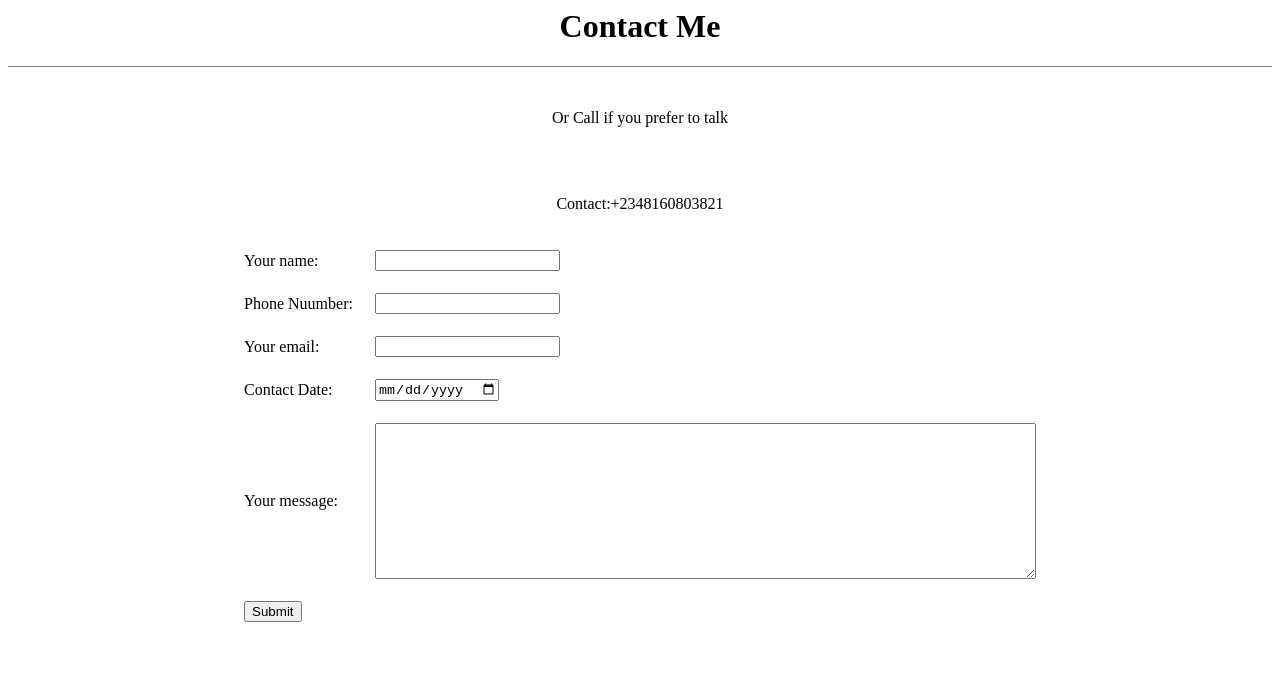
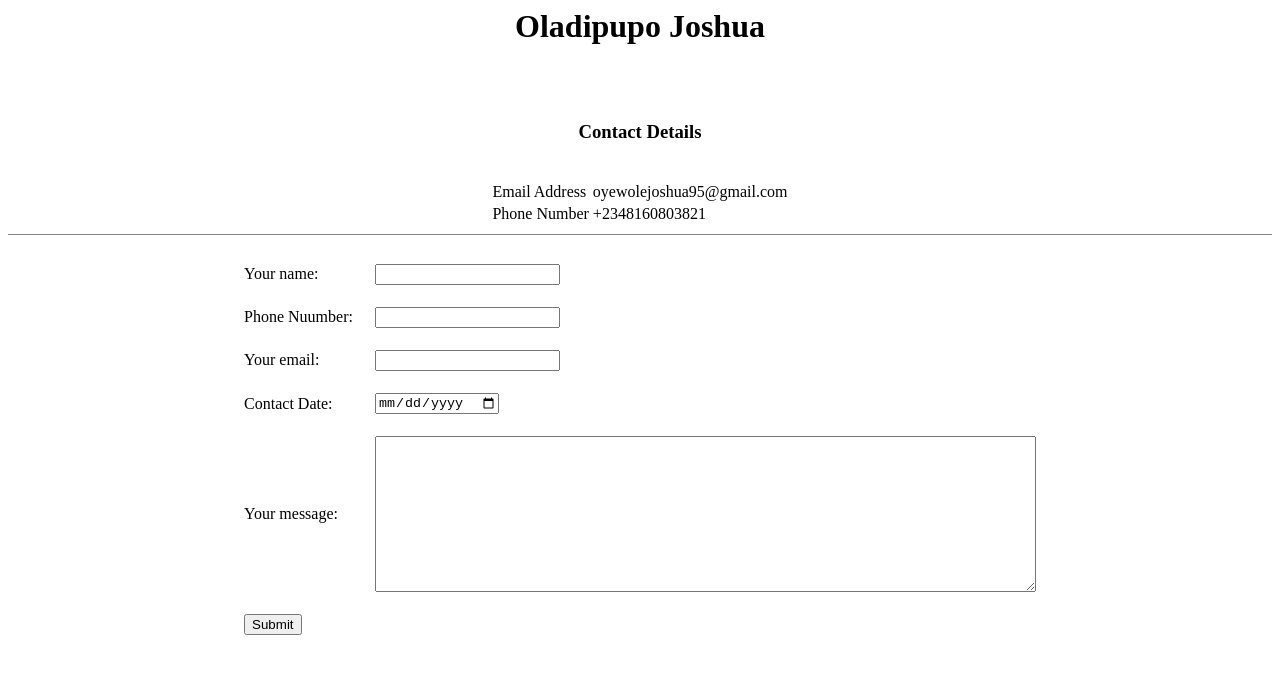
Before and after one commit to Realkooljosh/My-Page, a plain HTML site: page Contact-me.html in a window 1280 px wide. Drawn offline with Linux system fonts and the light colour scheme.

Commit message:
proper contact

```diff
--- a/Contact-me.html
+++ b/Contact-me.html
@@ -4,8 +4,25 @@
   <meta charset="utf-8">
   <title>Designing My Website</title>
   <h1>
-    <center>Contact Me</center>
+    <center>Oladipupo Joshua</center>
   </h1>
+  <br>
+  <br>
+  <center>
+    <p><h3>Contact Details</h3></p>
+  <br>
+  <table>
+    <tr>
+    <td>Email Address</td>
+    <td>oyewolejoshua95@gmail.com</td>
+    </tr>
+    <tr>
+    <td>Phone Number</td>
+    <td>+2348160803821</td>
+    </tr>
+  </table>
+  </center>
+
   <hr size="1" noshade>
 </head>
 
@@ -33,11 +50,6 @@
       <tr><td><input type="submit" name=""></td>
       </tr>
   </form>
-  <br>
-  <p>Or Call if you prefer to talk</p>
-  <br>
-  <br>
-    <p>Contact:+2348160803821</p>
     </center>
 </body>
 
```
